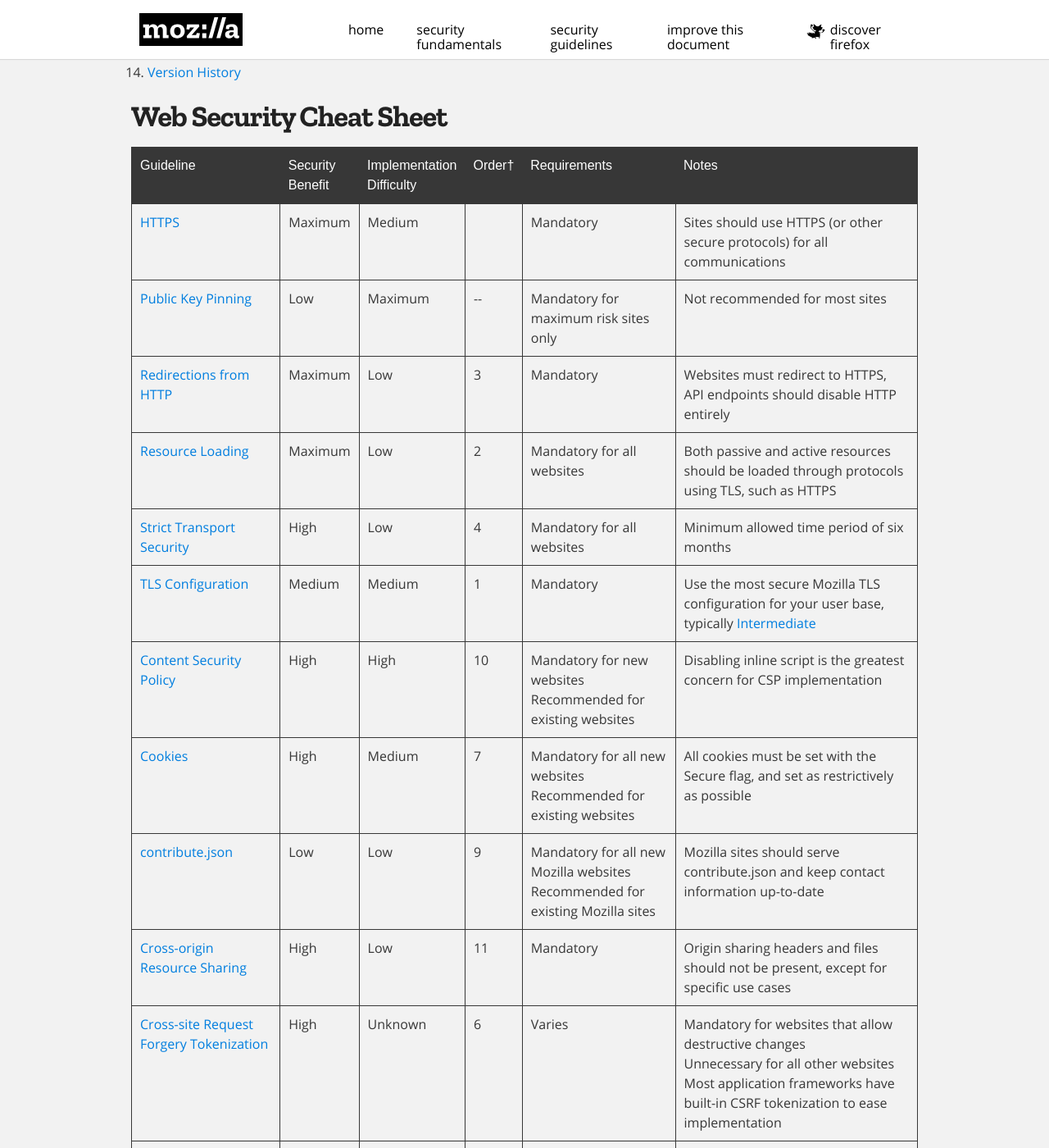
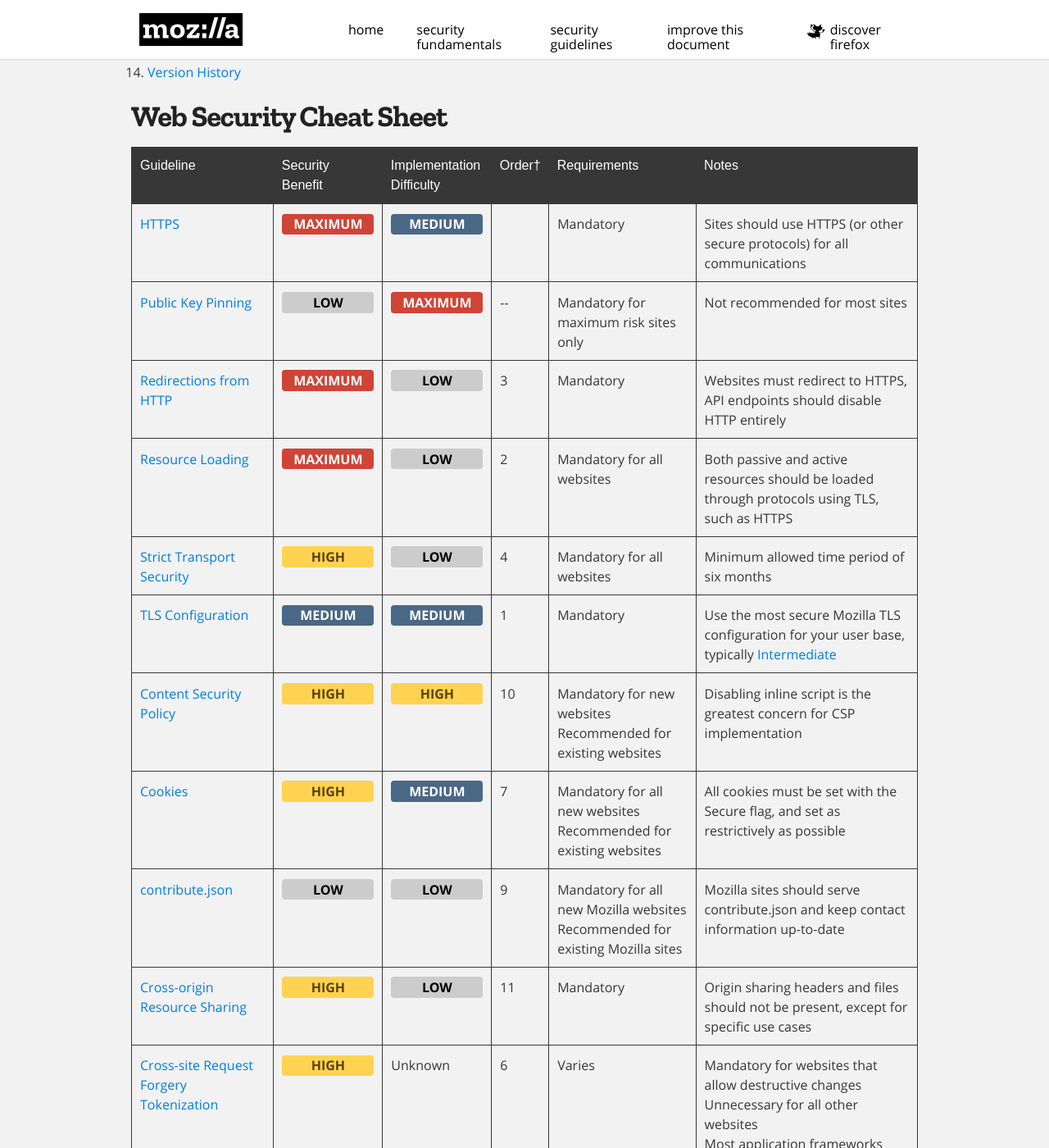
Before and after one commit to mozilla/infosec.mozilla.org, a Jekyll site: the page built from docs/guidelines/web_security.md, in a window 1280 px wide and 1400 px high, scrolled down 633 px. Shown: the whole window at 82% size. Built offline with Jekyll 4.4.1, drawn with Linux system fonts in a browser that asks for light colours; the repository's description, which GitHub fills in, is left out; some of the changed text lies outside the part shown.

Commit message:
Use styling for all standard levels

```diff
--- a/docs/guidelines/web_security.md
+++ b/docs/guidelines/web_security.md
@@ -46,16 +46,16 @@ The Enterprise Information Security (Infosec) team maintains this document as a
 <tbody>
 <tr>
 <td data-sort-value="1"> <a href="#HTTPS"><span >HTTPS</span></a></td>
-<td data-sort-value="4" > <span >Maximum</span></td>
-<td data-sort-value="2" > <span >Medium</span></td>
+<td data-sort-value="4" > <span class="risk-maximum">MAXIMUM</span></td>
+<td data-sort-value="2" > <span class="risk-medium">MEDIUM</span></td>
 <td  data-sort-value="0"></td>
 <td> Mandatory</td>
 <td> Sites should use HTTPS (or other secure protocols) for all communications</td>
 </tr>
 <tr>
 <td data-sort-value="2" > <a href="#HTTP_Public_Key_Pinning"><span >Public Key Pinning</span></a></td>
-<td data-sort-value="1" > <span >Low</span></td>
-<td data-sort-value="4" > <span >Maximum</span></td>
+<td data-sort-value="1" > <span class="risk-low">LOW</span></td>
+<td data-sort-value="4" > <span class="risk-maximum">MAXIMUM</span></td>
 <td  data-sort-value="99"> --</td>
 <td> Mandatory for maximum risk sites only</td>
 <td> Not recommended for most sites</td>
@@ -63,9 +63,9 @@ The Enterprise Information Security (Infosec) team maintains this document as a
 <tr>
 <td data-sort-value="3" > <a href="#HTTP_Redirections"><span >Redirections from HTTP</span></a>
 </td>
-<td data-sort-value="4" > <span >Maximum</span>
+<td data-sort-value="4" > <span class="risk-maximum">MAXIMUM</span>
 </td>
-<td data-sort-value="1" > <span >Low</span>
+<td data-sort-value="1" > <span class="risk-low">LOW</span>
 </td>
 <td > 3
 </td>
@@ -75,9 +75,9 @@ The Enterprise Information Security (Infosec) team maintains this document as a
 </td></tr><tr>
 <td data-sort-value="4" > <a href="#Resource_Loading"><span >Resource Loading</span></a>
 </td>
-<td data-sort-value="4" > <span >Maximum</span>
+<td data-sort-value="4" > <span class="risk-maximum">MAXIMUM</span>
 </td>
-<td data-sort-value="1" > <span >Low</span>
+<td data-sort-value="1" > <span class="risk-low">LOW</span>
 </td>
 <td > 2
 </td>
@@ -87,9 +87,9 @@ The Enterprise Information Security (Infosec) team maintains this document as a
 </td></tr><tr>
 <td data-sort-value="5" > <a href="#HTTP_Strict_Transport_Security"><span >Strict Transport Security</span></a>
 </td>
-<td data-sort-value="3" > <span >High</span>
+<td data-sort-value="3" > <span class="risk-high">HIGH</span>
 </td>
-<td data-sort-value="1" > <span >Low</span>
+<td data-sort-value="1" > <span class="risk-low">LOW</span>
 </td>
 <td > 4
 </td>
@@ -99,9 +99,9 @@ The Enterprise Information Security (Infosec) team maintains this document as a
 </td></tr><tr>
 <td data-sort-value="6" > <a href="#HTTPS"><span >TLS Configuration</span></a>
 </td>
-<td data-sort-value="2" > <span >Medium</span>
+<td data-sort-value="2" > <span class="risk-medium">MEDIUM</span>
 </td>
-<td data-sort-value="2" > <span >Medium</span>
+<td data-sort-value="2" > <span class="risk-medium">MEDIUM</span>
 </td>
 <td > 1
 </td>
@@ -111,9 +111,9 @@ The Enterprise Information Security (Infosec) team maintains this document as a
 </td></tr><tr>
 <td data-sort-value="7"> <a href="#Content_Security_Policy"><span >Content Security Policy</span></a>
 </td>
-<td data-sort-value="3" ><span >High</span>
+<td data-sort-value="3" ><span class="risk-high">HIGH</span>
 </td>
-<td data-sort-value="3" > <span >High</span>
+<td data-sort-value="3" > <span class="risk-high">HIGH</span>
 </td>
 <td > 10
 </td>
@@ -123,9 +123,9 @@ The Enterprise Information Security (Infosec) team maintains this document as a
 </td></tr><tr>
 <td data-sort-value="8"> <a href="#Cookies"><span >Cookies</span></a>
 </td>
-<td data-sort-value="3" > <span >High</span>
+<td data-sort-value="3" > <span class="risk-high">HIGH</span>
 </td>
-<td data-sort-value="2" > <span >Medium</span>
+<td data-sort-value="2" > <span class="risk-medium">MEDIUM</span>
 </td>
 <td > 7
 </td>
@@ -135,9 +135,9 @@ The Enterprise Information Security (Infosec) team maintains this document as a
 </td></tr><tr>
 <td data-sort-value="9"> <a href="#contribute.json"><span >contribute.json</span></a>
 </td>
-<td data-sort-value="1" > <span >Low</span>
+<td data-sort-value="1" > <span class="risk-low">LOW</span>
 </td>
-<td data-sort-value="1" > <span >Low</span>
+<td data-sort-value="1" > <span class="risk-low">LOW</span>
 </td>
 <td > 9
 </td>
@@ -147,9 +147,9 @@ The Enterprise Information Security (Infosec) team maintains this document as a
 </td></tr><tr>
 <td data-sort-value="10"> <a href="#Cross-origin_Resource_Sharing"><span >Cross-origin Resource Sharing</span></a>
 </td>
-<td data-sort-value="3" > <span >High</span>
+<td data-sort-value="3" > <span class="risk-high">HIGH</span>
 </td>
-<td data-sort-value="1" > <span >Low</span>
+<td data-sort-value="1" > <span class="risk-low">LOW</span>
 </td>
 <td > 11
 </td>
@@ -159,7 +159,7 @@ The Enterprise Information Security (Infosec) team maintains this document as a
 </td></tr><tr>
 <td data-sort-value="11"> <a href="#CSRF_Prevention"><span >Cross-site Request Forgery Tokenization</span></a>
 </td>
-<td data-sort-value="3" > <span >High</span>
+<td data-sort-value="3" > <span class="risk-high">HIGH</span>
 </td>
 <td data-sort-value="99" > <span >Unknown</span>
 </td>
@@ -171,9 +171,9 @@ The Enterprise Information Security (Infosec) team maintains this document as a
 </td></tr><tr>
 <td data-sort-value="11"> <a href="#Referrer_Policy"><span >Referrer Policy</span></a>
 </td>
-<td data-sort-value="1" > <span >Low</span>
+<td data-sort-value="1" > <span class="risk-low">LOW</span>
 </td>
-<td data-sort-value="1" > <span >Low</span>
+<td data-sort-value="1" > <span class="risk-low">LOW</span>
 </td>
 <td > 12
 </td>
@@ -183,9 +183,9 @@ The Enterprise Information Security (Infosec) team maintains this document as a
 </td></tr><tr>
 <td data-sort-value="12"> <a href="#robots.txt"><span >robots.txt</span></a>
 </td>
-<td data-sort-value="1" > <span >Low</span>
+<td data-sort-value="1" > <span class="risk-low">LOW</span>
 </td>
-<td data-sort-value="1" > <span >Low</span>
+<td data-sort-value="1" > <span class="risk-low">LOW</span>
 </td>
 <td > 14
 </td>
@@ -195,9 +195,9 @@ The Enterprise Information Security (Infosec) team maintains this document as a
 </td></tr><tr>
 <td data-sort-value="13"> <a href="#Subresource_Integrity"><span >Subresource Integrity</span></a>
 </td>
-<td data-sort-value="2" > <span >Medium</span>
+<td data-sort-value="2" > <span class="risk-medium">MEDIUM</span>
 </td>
-<td data-sort-value="2" > <span >Medium</span>
+<td data-sort-value="2" > <span class="risk-medium">MEDIUM</span>
 </td>
 <td > 15
 </td>
@@ -207,9 +207,9 @@ The Enterprise Information Security (Infosec) team maintains this document as a
 </td></tr><tr>
 <td data-sort-value="14"> <a href="#X-Content-Type-Options"><span >X-Content-Type-Options</span></a>
 </td>
-<td data-sort-value="1" > <span >Low</span>
+<td data-sort-value="1" > <span class="risk-low">LOW</span>
 </td>
-<td data-sort-value="1" > <span >Low</span>
+<td data-sort-value="1" > <span class="risk-low">LOW</span>
 </td>
 <td > 8
 </td>
@@ -219,9 +219,9 @@ The Enterprise Information Security (Infosec) team maintains this document as a
 </td></tr><tr>
 <td data-sort-value="15"> <a href="#X-Frame-Options"><span >X-Frame-Options</span></a>
 </td>
-<td data-sort-value="3" > <span >High</span>
+<td data-sort-value="3" > <span class="risk-high">HIGH</span>
 </td>
-<td data-sort-value="1" > <span >Low</span>
+<td data-sort-value="1" > <span class="risk-low">LOW</span>
 </td>
 <td > 5
 </td>
@@ -231,8 +231,8 @@ The Enterprise Information Security (Infosec) team maintains this document as a
 </td></tr><tr>
 <td data-sort-value="16"> <a href="#X-XSS-Protection"><span >X-XSS-Protection</span></a>
 </td>
-<td data-sort-value="1" > <span >Low</span></td>
-<td data-sort-value="2" > <span >Medium</span></td>
+<td data-sort-value="1" > <span class="risk-low">LOW</span></td>
+<td data-sort-value="2" > <span class="risk-medium">MEDIUM</span></td>
 <td > 13</td>
 <td> Mandatory for all new websites<br>Recommended for existing websites</td>
 <td> Manual testing should be done for existing websites, prior to implementation</td>
```
